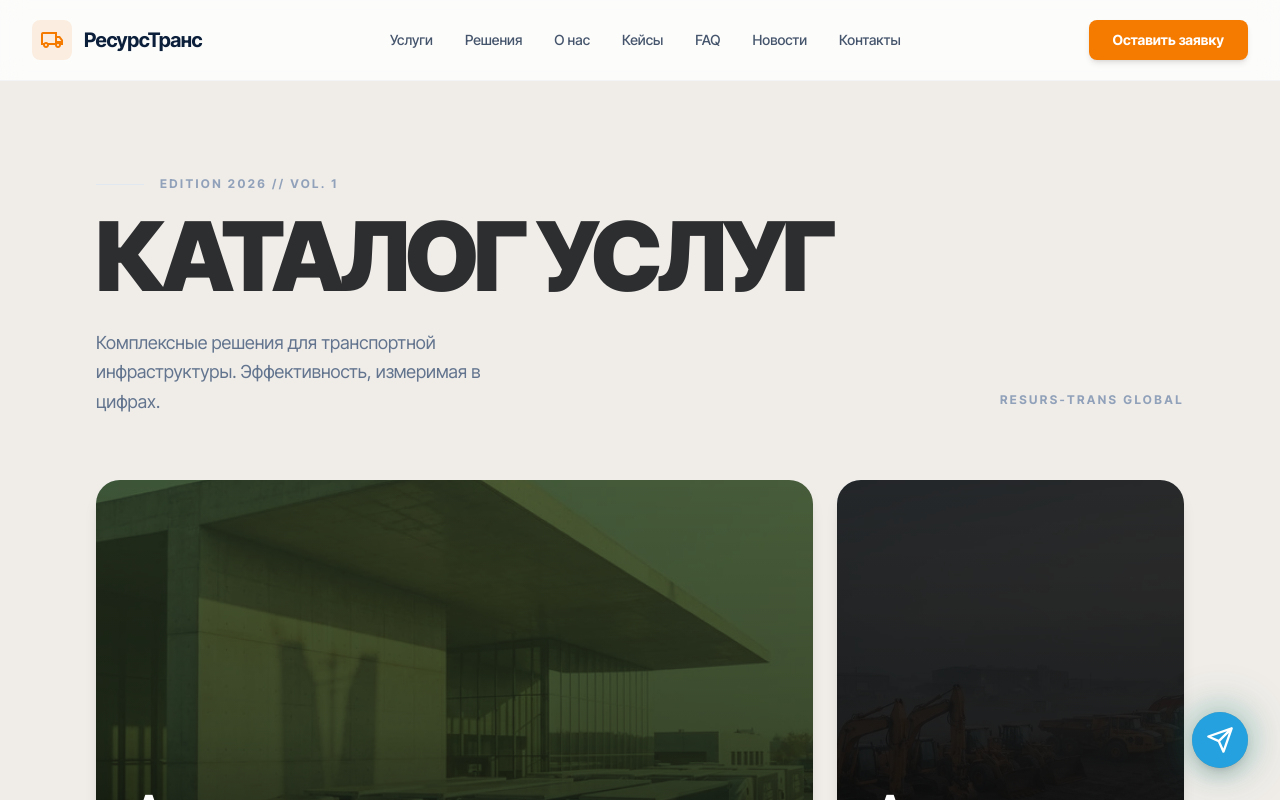
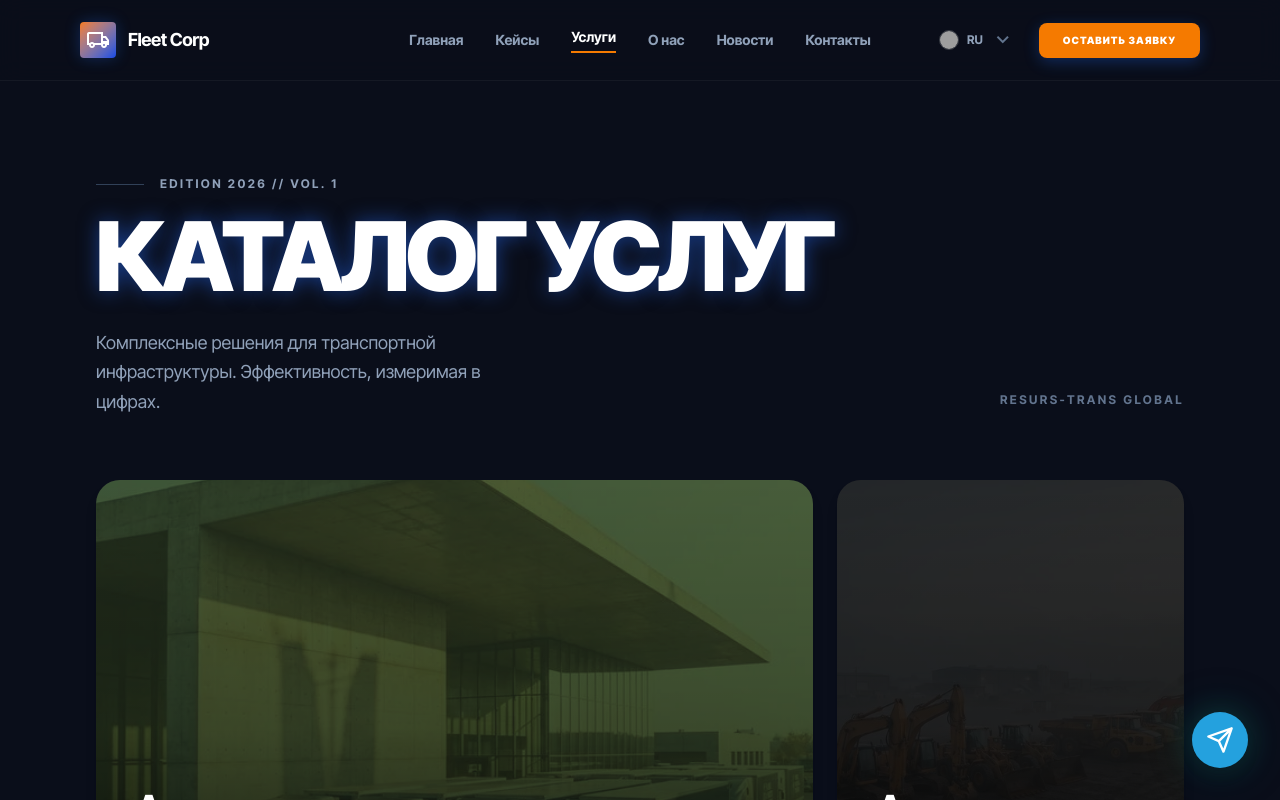
Before and after one commit to Vlad575oa/ResursTrans_2, a Next.js app: page /services in a window 1280 px wide. Shown: the top 800 px of the page. Built offline with nearby package versions, Linux system fonts and the light colour scheme; grey boxes are pictures that could not be loaded; a web font is replaced by a local one.

Commit message:
feat: unify services page design with main theme and enhance header with request button and RU flag

```diff
--- a/src/app/services/page.tsx
+++ b/src/app/services/page.tsx
@@ -1,7 +1,8 @@
-import { Navigation } from "@/components/ui/Navigation";
+import HeaderScroll from "@/components/sections/fleetcorp/HeaderScroll";
 import { AiAssistant } from "@/components/ui/AiAssistant";
 import { getServerTranslations } from "@/lib/server-intl";
 import { ServiceList } from "@/components/sections/services/ServiceList";
+import Footer from "@/components/sections/fleetcorp/Footer";
 
 export default async function ServicesPage() {
     const { t } = await getServerTranslations();
@@ -56,11 +57,13 @@ export default async function ServicesPage() {
     };
 
     return (
-        <main className="min-h-screen bg-cloud-dancer text-anthracite-core selection:bg-burnt-terra selection:text-white pt-20">
-            <Navigation />
+        <main className="min-h-screen bg-[#0a0e1a] text-white selection:bg-primary selection:text-white">
+            <HeaderScroll />
+            <div className="pt-20">
+                <ServiceList services={services} titles={titles} />
+            </div>
             <AiAssistant />
-
-            <ServiceList services={services} titles={titles} />
+            <Footer />
         </main>
     );
 }
--- a/src/components/sections/fleetcorp/HeaderScroll.tsx
+++ b/src/components/sections/fleetcorp/HeaderScroll.tsx
@@ -73,6 +73,25 @@ export default function HeaderScroll() {
             })}
           </nav>
 
+          {/* Desktop Right Actions */}
+          <div className="hidden md:flex items-center gap-6 absolute right-0">
+            <div className="flex items-center gap-2 cursor-pointer group">
+              <div className="size-5 rounded-full overflow-hidden border border-white/20">
+                <img
+                  src="https://flagcdn.com/w20/ru.png"
+                  alt="RU"
+                  className="w-full h-full object-cover"
+                />
+              </div>
+              <span className="text-xs font-bold text-slate-400 group-hover:text-white transition-colors">RU</span>
+              <span className="material-symbols-outlined text-xs text-slate-500">expand_more</span>
+            </div>
+
+            <button className="bg-primary hover:bg-blue-600 text-white text-[10px] font-black uppercase tracking-widest px-6 py-2.5 rounded-lg transition-all shadow-[0_4px_15px_rgba(37,106,244,0.3)] hover:scale-105 active:scale-95">
+              Оставить заявку
+            </button>
+          </div>
+
           {/* Mobile Menu Toggle */}
           <button
             className="md:hidden flex items-center justify-center text-white p-2 rounded-lg hover:bg-white/10 transition-colors"
--- a/src/components/sections/services/ServiceList.tsx
+++ b/src/components/sections/services/ServiceList.tsx
@@ -34,17 +34,17 @@ export const ServiceList = ({ services, titles }: ServiceListProps) => {
             <div className="flex flex-col md:flex-row justify-between items-start md:items-end mb-16 gap-8">
                 <div>
                     <div className="flex items-center gap-4 text-xs font-bold tracking-[0.2em] text-slate-400 uppercase mb-4">
-                        <span className="w-12 h-[1px] bg-slate-200"></span>
+                        <span className="w-12 h-[1px] bg-slate-700"></span>
                         {titles.edition}
                     </div>
-                    <h1 className="text-6xl md:text-8xl font-black tracking-tighter uppercase mb-6">
+                    <h1 className="text-6xl md:text-8xl font-black tracking-tighter uppercase mb-6 text-white text-glow">
                         {titles.catalogTitle}
                     </h1>
-                    <p className="max-w-md text-slate-500 text-lg leading-relaxed">
+                    <p className="max-w-md text-slate-400 text-lg leading-relaxed">
                         {titles.catalogDescription}
                     </p>
                 </div>
-                <div className="text-xs font-bold tracking-[0.2em] text-slate-400 uppercase md:mb-2">
+                <div className="text-xs font-bold tracking-[0.2em] text-slate-500 uppercase md:mb-2">
                     {titles.company}
                 </div>
             </div>
```
